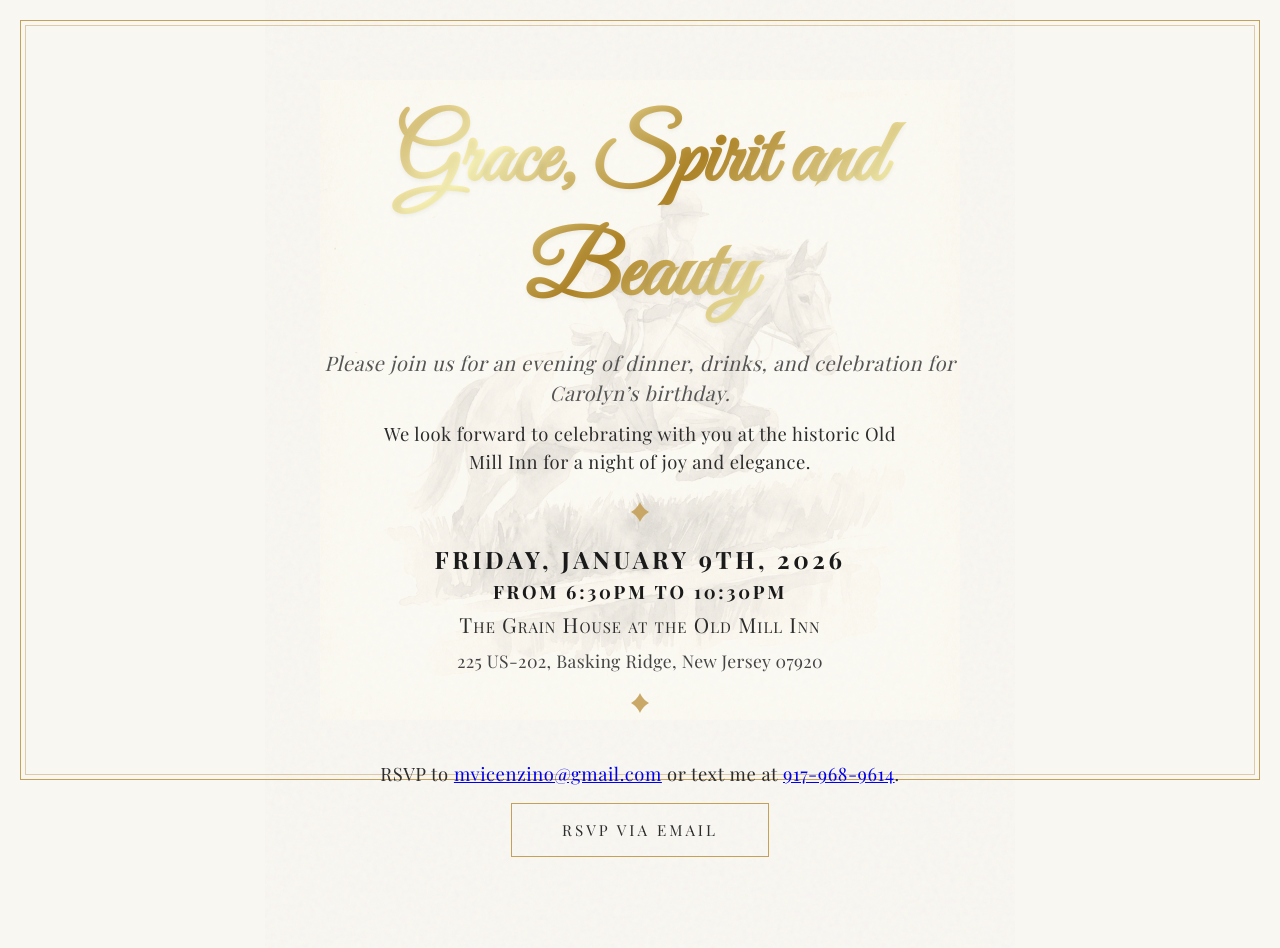
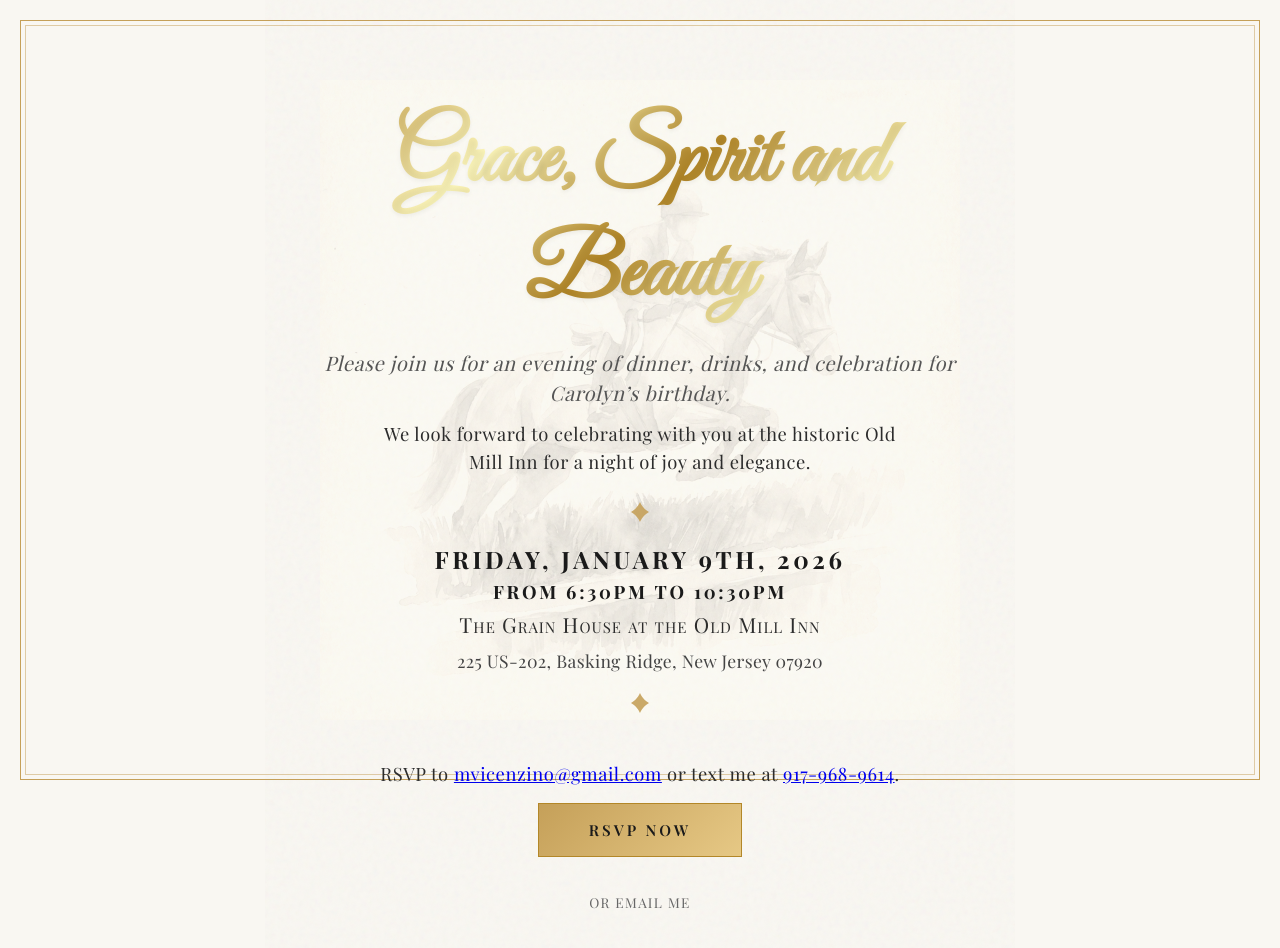
Before and after one commit to mvicenzino/Carolyn-45, a React (Vite) app: page / in a window 1280 px wide. Shown: the top 948 px of the page. Built offline with nearby package versions, Linux system fonts and the light colour scheme; a web font is replaced by a local one.

Commit message:
Add Google Form RSVP button and improved email body
- Added RSVP Now button linking to Google Form
- Added secondary 'or Email Me' fallback option
- Updated email body with event details and radio button poll
- Added button styling for primary/secondary variants

```diff
--- a/src/App.css
+++ b/src/App.css
@@ -344,6 +344,40 @@ body {
   width: 100%;
 }
 
+/* Button Variants */
+.actions {
+  display: flex;
+  flex-direction: column;
+  gap: 0.75rem;
+  align-items: center;
+}
+
+.rsvp-button.primary {
+  background: linear-gradient(135deg, #c5a059, #e6c885);
+  border-color: #b38728;
+  color: #1a1a1a;
+  font-weight: 600;
+}
+
+.rsvp-button.primary:hover {
+  background: linear-gradient(135deg, #b38728, #c5a059);
+  letter-spacing: 0.25em;
+}
+
+.rsvp-button.secondary {
+  background: transparent;
+  border: none;
+  padding: 8px 20px;
+  font-size: 0.85rem;
+  color: #666;
+  letter-spacing: 0.1em;
+}
+
+.rsvp-button.secondary:hover {
+  color: var(--color-gold);
+  letter-spacing: 0.15em;
+}
+
 /* Mobile Adjustments */
 @media (max-width: 600px) {
   .frame-border {
--- a/src/App.jsx
+++ b/src/App.jsx
@@ -52,14 +52,17 @@ function App() {
             </div>
 
             <div className="section rsvp">
-              <p>RSVP to <a href="mailto:mvicenzino@gmail.com?subject=Carolyn's Birthday">mvicenzino@gmail.com</a> or text me at <a href="tel:917-968-9614">917-968-9614</a>.</p>
+              <p>RSVP to <a href="mailto:mvicenzino@gmail.com?subject=Carolyn's Birthday RSVP&body=Hey!%0A%0AWe'd love to see you for Carolyn's birthday celebration!%0A%0A📅 Friday, January 9th, 2026%0A🕡 6:30pm - 10:30pm%0A📍 The Grain House at the Old Mill Inn%0A    225 US-202, Basking Ridge, NJ 07920%0A%0APlease let me know if you can attend:%0A%0A◉ Yes, I'll be there!%0A○ No, I can't make it%0A○ Maybe, I'll let you know%0A%0A(Move the ◉ to your answer)%0A%0AName: %0ANumber of guests: %0A%0ALooking forward to celebrating with you!">mvicenzino@gmail.com</a> or text me at <a href="tel:917-968-9614">917-968-9614</a>.</p>
             </div>
           </div>
         </div>
 
         <div className="actions">
-          <a href="mailto:mvicenzino@gmail.com?subject=Carolyn's Birthday" className="rsvp-button">
-            RSVP via Email
+          <a href="https://forms.gle/Ed66xhP3X5GrELhe6" target="_blank" rel="noopener noreferrer" className="rsvp-button primary">
+            RSVP Now
+          </a>
+          <a href="mailto:mvicenzino@gmail.com?subject=Carolyn's Birthday RSVP&body=Hey!%0A%0AWe'd love to see you for Carolyn's birthday celebration!%0A%0A📅 Friday, January 9th, 2026%0A🕡 6:30pm - 10:30pm%0A📍 The Grain House at the Old Mill Inn%0A    225 US-202, Basking Ridge, NJ 07920%0A%0APlease let me know if you can attend:%0A%0A◉ Yes, I'll be there!%0A○ No, I can't make it%0A○ Maybe, I'll let you know%0A%0A(Move the ◉ to your answer)%0A%0AName: %0ANumber of guests: %0A%0ALooking forward to celebrating with you!" className="rsvp-button secondary">
+            or Email Me
           </a>
         </div>
       </div>
```
